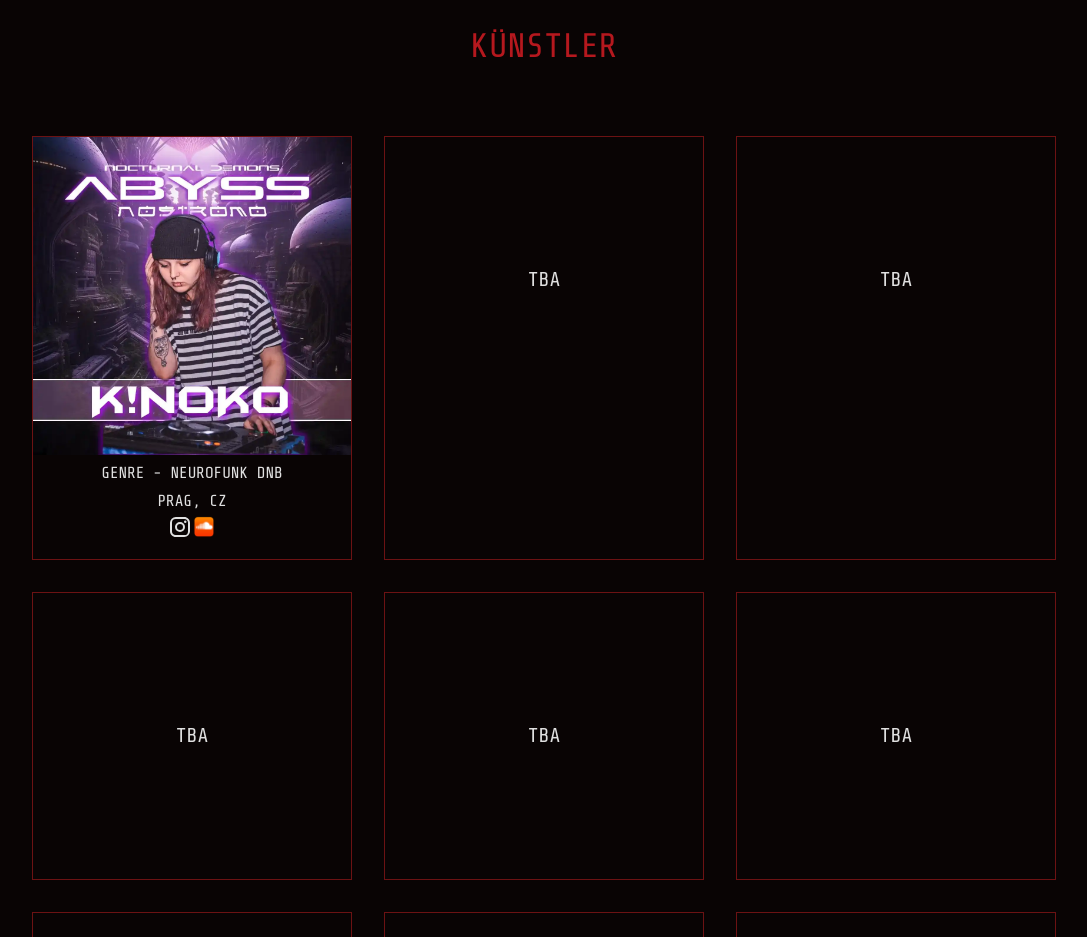
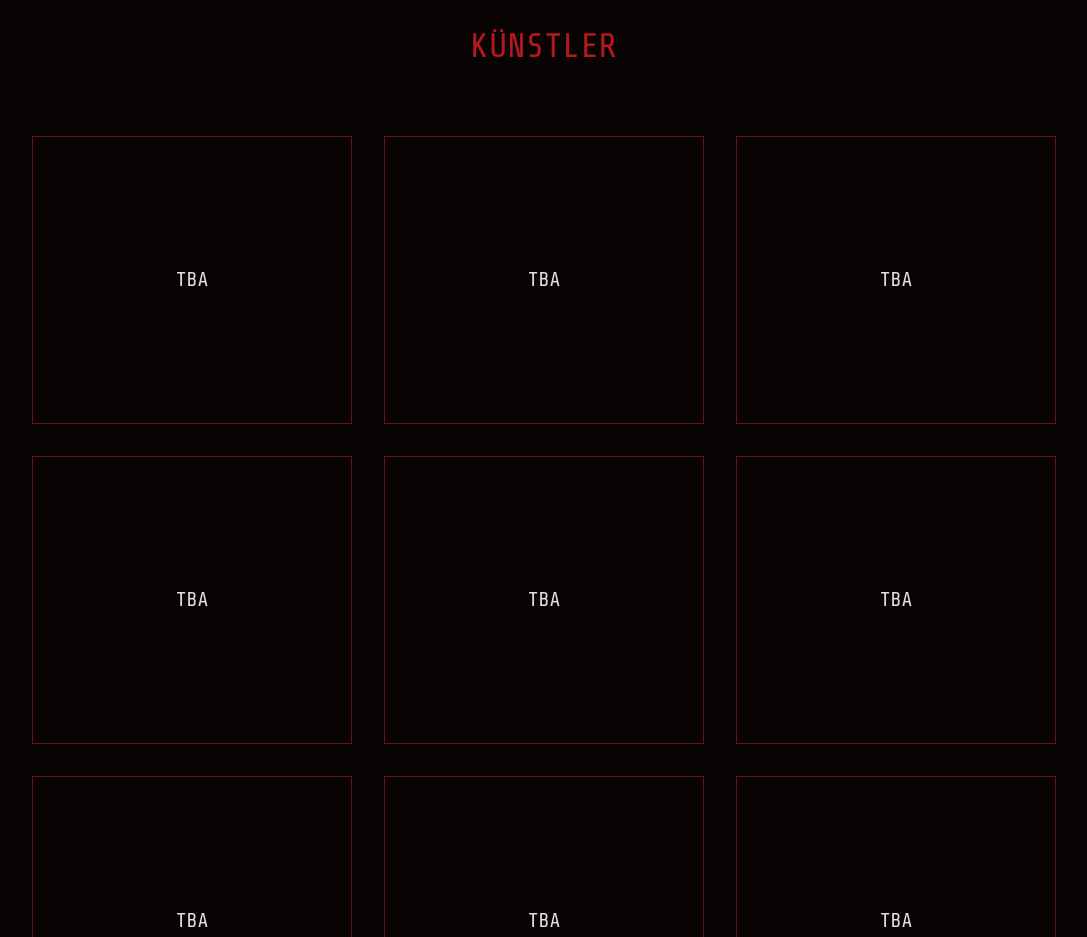
Before and after one commit to Waescheklammer/NocturnalDemons, a React (Create React App) app: page /details in a window 1280 px wide. Shown: the part 1560-2497 px from the top of the page, without its empty margins (96-1183 px from the left). Built offline with nearby package versions, Linux system fonts and the light colour scheme.

Commit message:
removed kinoko from data

```diff
--- a/src/data/eventinfo/Acts.ts
+++ b/src/data/eventinfo/Acts.ts
@@ -4,14 +4,14 @@ import { Nationality } from "../enums/Nationality";
 
 export const acts: Act[] = [
   {
-    name: "Kinoko",
+    name: "",
     genre: Genre.neurofunk,
     label: "",
     nationality: Nationality.cz,
     city: "Prag",
-    soundcloudLink: "https://soundcloud.com/violetkinoko",
-    instagramLink: "https://www.instagram.com/violet.kinoko/",
-    img: "/images/artists/kinoko.webp",
+    soundcloudLink: "",
+    instagramLink: "",
+    img: "",
   },
   {
     name: "",
```
